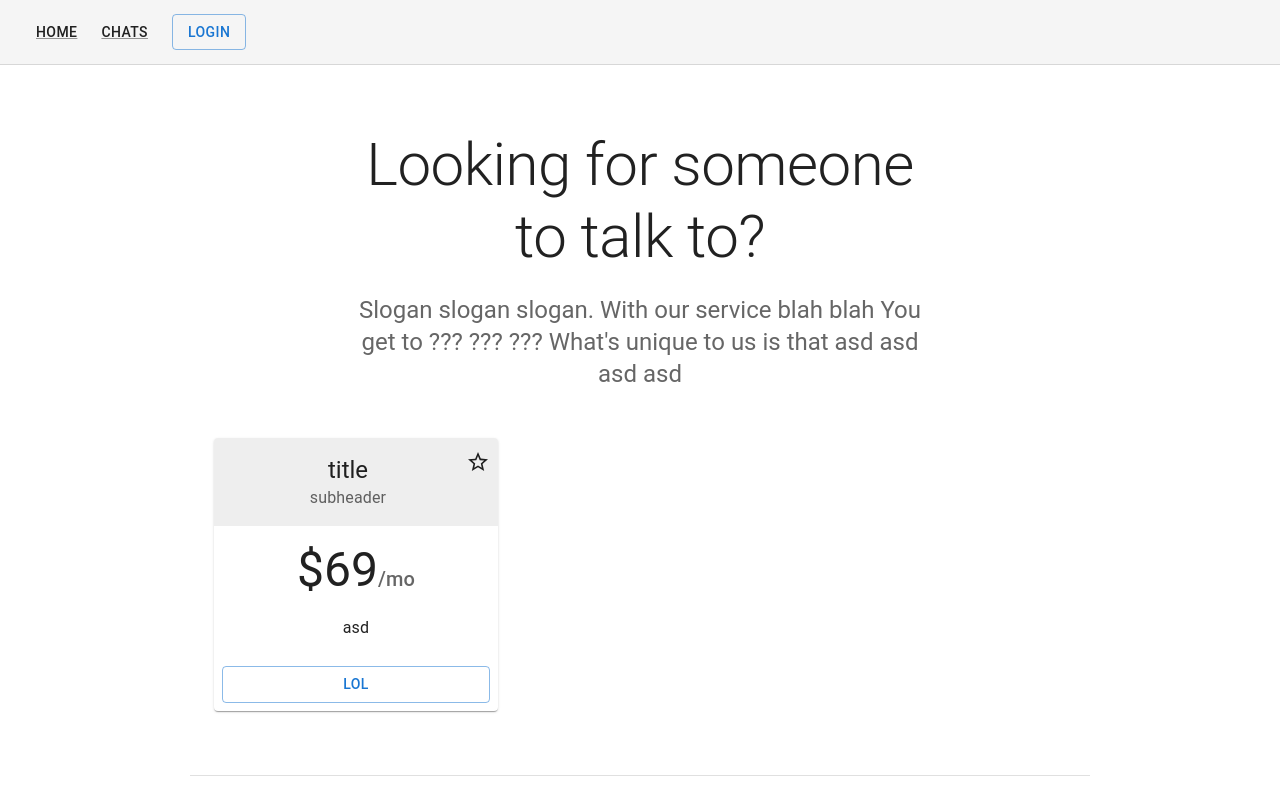
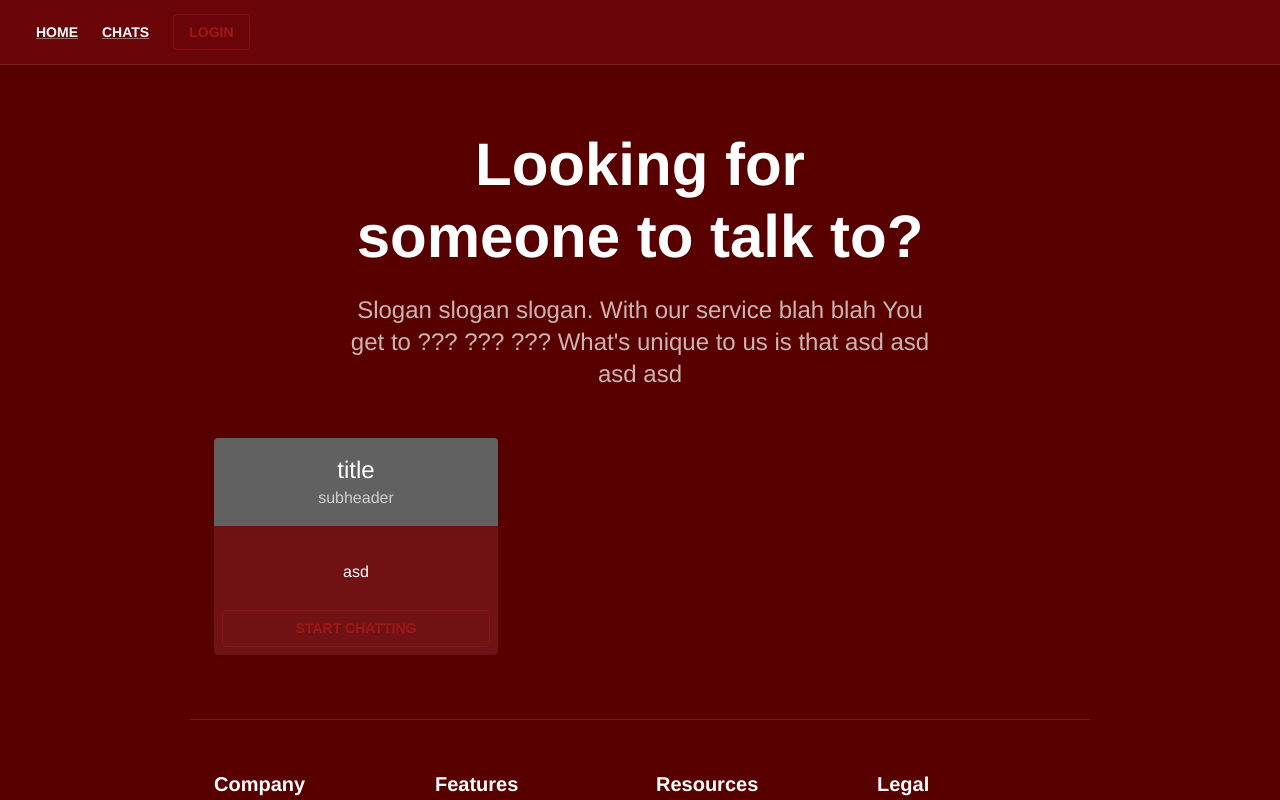
Before and after one commit to hltk/junction-2022, a React (Create React App) app in the folder temp-front/: page / in a window 1280 px wide. Shown: the top 800 px of the page. Built offline with nearby package versions, Linux system fonts and the light colour scheme.

Commit message:
Add theme

```diff
--- a/temp-front/src/Home.js
+++ b/temp-front/src/Home.js
@@ -29,6 +29,7 @@ function Home() {
           variant="h2"
           align="center"
           color="text.primary"
+          fontWeight="600"
           gutterBottom
         >
           Looking for someone to talk to?
@@ -50,7 +51,6 @@ function Home() {
               title="title"
               subheader="subheader"
               titleTypographyProps={{ align: 'center' }}
-              action={<StarIcon />}
               subheaderTypographyProps={{
                 align: 'center',
               }}
@@ -68,14 +68,7 @@ function Home() {
                   alignItems: 'baseline',
                   mb: 2,
                 }}
-              >
-                <Typography component="h2" variant="h3" color="text.primary">
-                  $69
-                </Typography>
-                <Typography variant="h6" color="text.secondary">
-                  /mo
-                </Typography>
-              </Box>
+              />
               <ul>
                 <Typography
                   component="li"
@@ -89,7 +82,7 @@ function Home() {
             </CardContent>
             <CardActions>
               <Button fullWidth variant="outlined">
-                lol
+                Start chatting
               </Button>
             </CardActions>
           </Card>
--- a/temp-front/src/Page.js
+++ b/temp-front/src/Page.js
@@ -1,31 +1,39 @@
-import React, { useRef } from 'react';
-import { useParams } from 'react-router-dom';
+import React from 'react';
 
-import AppBar from '@mui/material/AppBar';
-import Box from '@mui/material/Box';
+import Grid from '@mui/material/Grid';
 
-import CardHeader from '@mui/material/CardHeader';
-import CssBaseline from '@mui/material/CssBaseline';
-import StarIcon from '@mui/icons-material/StarBorder';
-import Toolbar from '@mui/material/Toolbar';
-import Link from '@mui/material/Link';
-import GlobalStyles from '@mui/material/GlobalStyles';
-import Container from '@mui/material/Container';
-import Button from '@mui/material/Button';
-import CameraIcon from '@mui/icons-material/PhotoCamera';
-import Card from '@mui/material/Card';
-import CardActions from '@mui/material/CardActions';
-import CardContent from '@mui/material/CardContent';
-import CardMedia from '@mui/material/CardMedia';
-import Grid from '@mui/material/Grid';
-import Stack from '@mui/material/Stack';
-import Typography from '@mui/material/Typography';
-
+import { ThemeProvider, createTheme } from '@mui/material/styles';
 import Footer from './Footer';
 import Navigation from './Navigation';
 
+export const themeOptions = createTheme({
+  palette: {
+    mode: 'dark',
+    primary: {
+      main: '#a21719',
+      dark: '#860408',
+      light: '#c0291e',
+    },
+    secondary: {
+      main: '#f50057',
+    },
+    background: {
+      default: '#580000',
+      paper: '#690508',
+    },
+  },
+  typography: {
+    fontWeightLight: 300,
+    fontWeightRegular: 400,
+    fontWeightBold: 700,
+    fontWeightMedium: 600,
+    fontFamily: '"Fira Sans", "Helvetica", "Arial", sans-serif',
+  },
+});
+
 function Page({ children }) {
   return (
+    <ThemeProvider theme={themeOptions}>
       <Grid
         style={{ minHeight: '100%' }}
       >
@@ -41,6 +49,7 @@ function Page({ children }) {
         </Grid>
         <Footer />
       </Grid>
+    </ThemeProvider>
   );
 }
 
```
Lines whose indentation alone changed are shown as unchanged.
